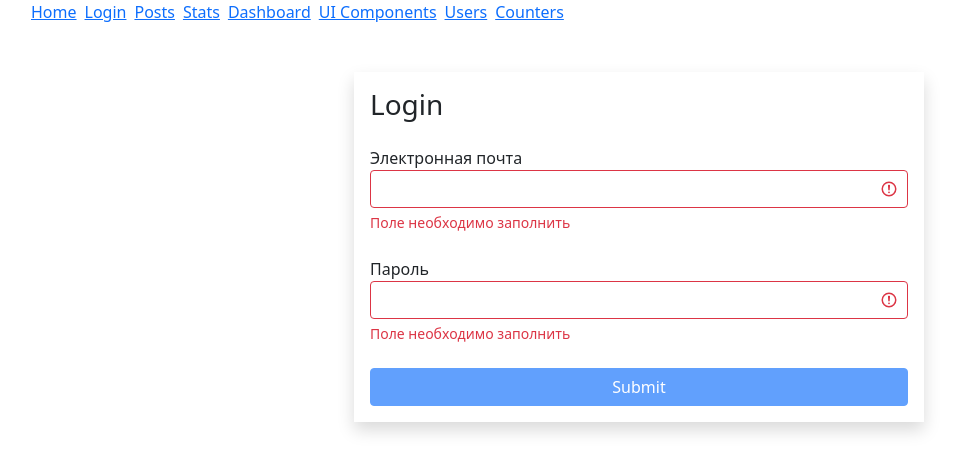
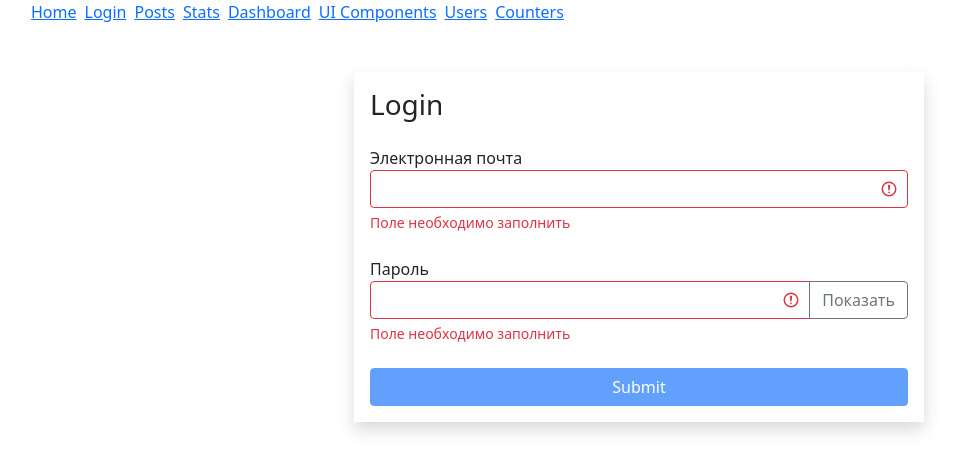
Before and after one commit to Gorschenko/react-app, a React (Create React App) app: page /login in a window 1280 px wide. Shown: the top 472 px of the page, without its empty margins (1-960 px from the left). Built offline with nearby package versions, Linux system fonts and the light colour scheme.

Commit message:
Func for password field has been edited

```diff
--- a/src/components/base/textField.jsx
+++ b/src/components/base/textField.jsx
@@ -1,19 +1,34 @@
+import { useState } from "react";
+
 const TextField = ({ label, type, name, onChange, value, error }) => {
+  const [showPassword, setShowPassword] = useState();
   const getInputClasses = () => {
     return "form-control is-" + (error ? "invalid" : "valid");
   };
+  const toggleShowPassword = () => setShowPassword((prevState) => !prevState);
   return (
     <div className="mb-4">
       <label htmlFor={name}>{label}</label>
+      <div className="input-group has-validation">
         <input
-        type={type}
+          type={showPassword ? "text" : type}
           id={name}
           name={name}
           value={value}
           onChange={onChange}
           className={getInputClasses()}
         />
+        {type === "password" && (
+          <button
+            className="btn btn-outline-secondary"
+            type="button"
+            onClick={toggleShowPassword}
+          >
+            Показать
+          </button>
+        )}
         {error && <div className="invalid-feedback">{error}</div>}
+      </div>
     </div>
   );
 };
```
Lines whose indentation alone changed are shown as unchanged.
